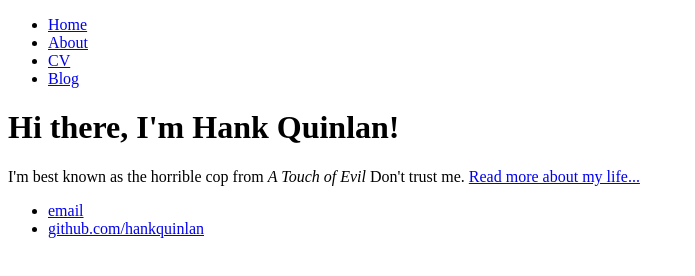
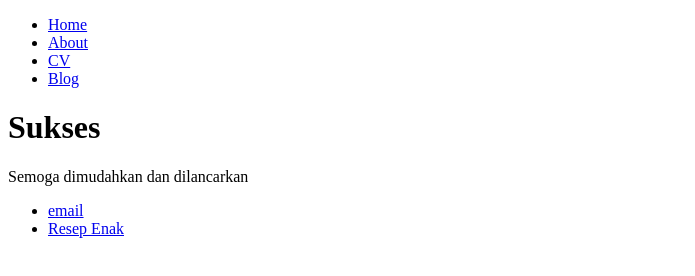
Before and after one commit to resepenak/resepenak.github.io, a plain HTML site: page index.html in a window 1280 px wide. Shown: the whole page, without its empty margins (0-695 px from the left). Drawn offline with Linux system fonts and the light colour scheme.

```diff
--- a/index.html
+++ b/index.html
@@ -1,7 +1,8 @@
 <!DOCTYPE html>
 <html>
 	<head>
-		<title>Hank Quinlan, Horrible Cop</title>
+		<title>Sukses dan Lancar</title>
+		<meta name="google-site-verification" content="fJFcJsREK5oMJUN_fYMjdCCMSVv4gMb4HKdpd7_cNM8" />
 	</head>
 	<body>
 		<nav>
@@ -14,14 +15,14 @@
 		</nav>
 		<div class="container">
     		<div class="blurb">
-        		<h1>Hi there, I'm Hank Quinlan!</h1>
-				<p>I'm best known as the horrible cop from <em>A Touch of Evil</em> Don't trust me. <a href="/about">Read more about my life...</a></p>
+        		<h1>Sukses</h1>
+				<p>Semoga dimudahkan dan dilancarkan </a></p>
     		</div><!-- /.blurb -->
 		</div><!-- /.container -->
 		<footer>
     		<ul>
-        		<li><a href="mailto:hankquinlanhub@gmail.com">email</a></li>
-        		<li><a href="https://github.com/hankquinlan">github.com/hankquinlan</a></li>
+        		<li><a href="mailto:resepenak@email">email</a></li>
+        		<li><a href="https://resepenak.github.io">Resep Enak</a></li>
 			</ul>
 		</footer>
 	</body>
```
